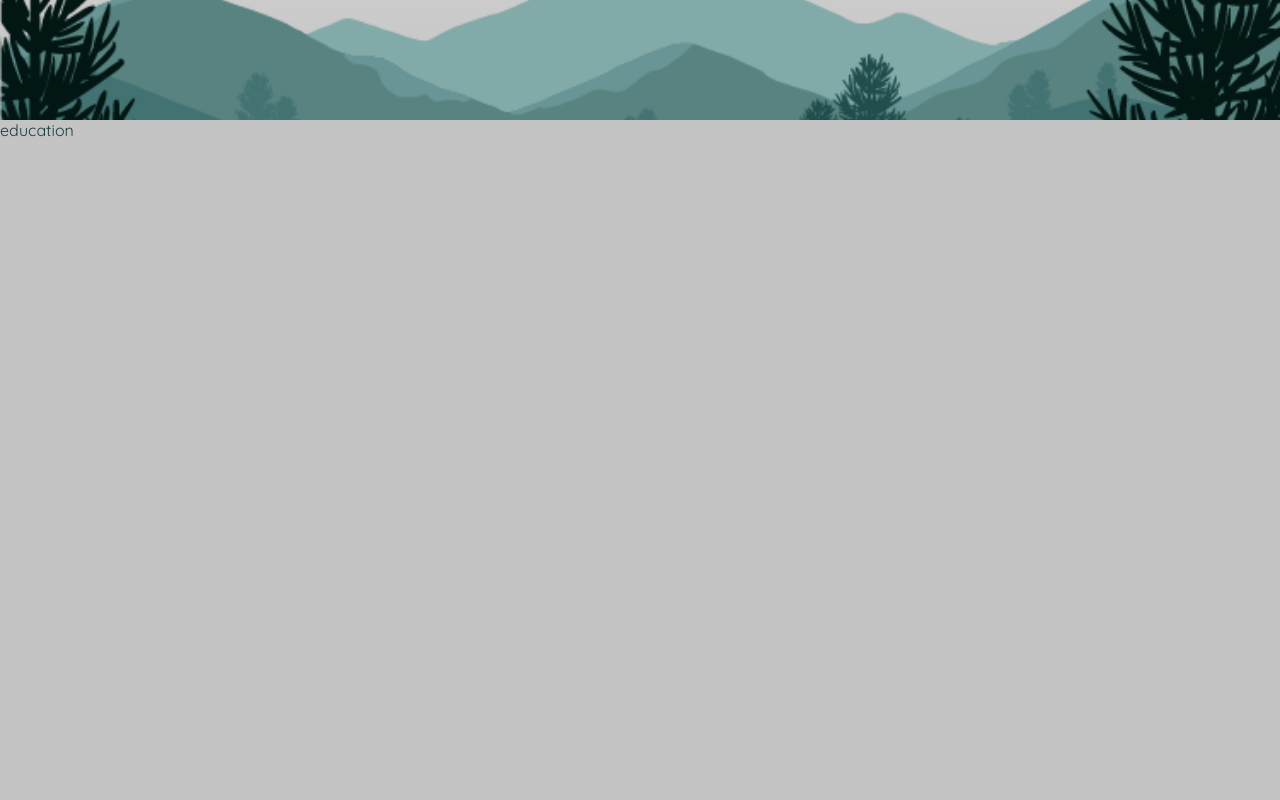
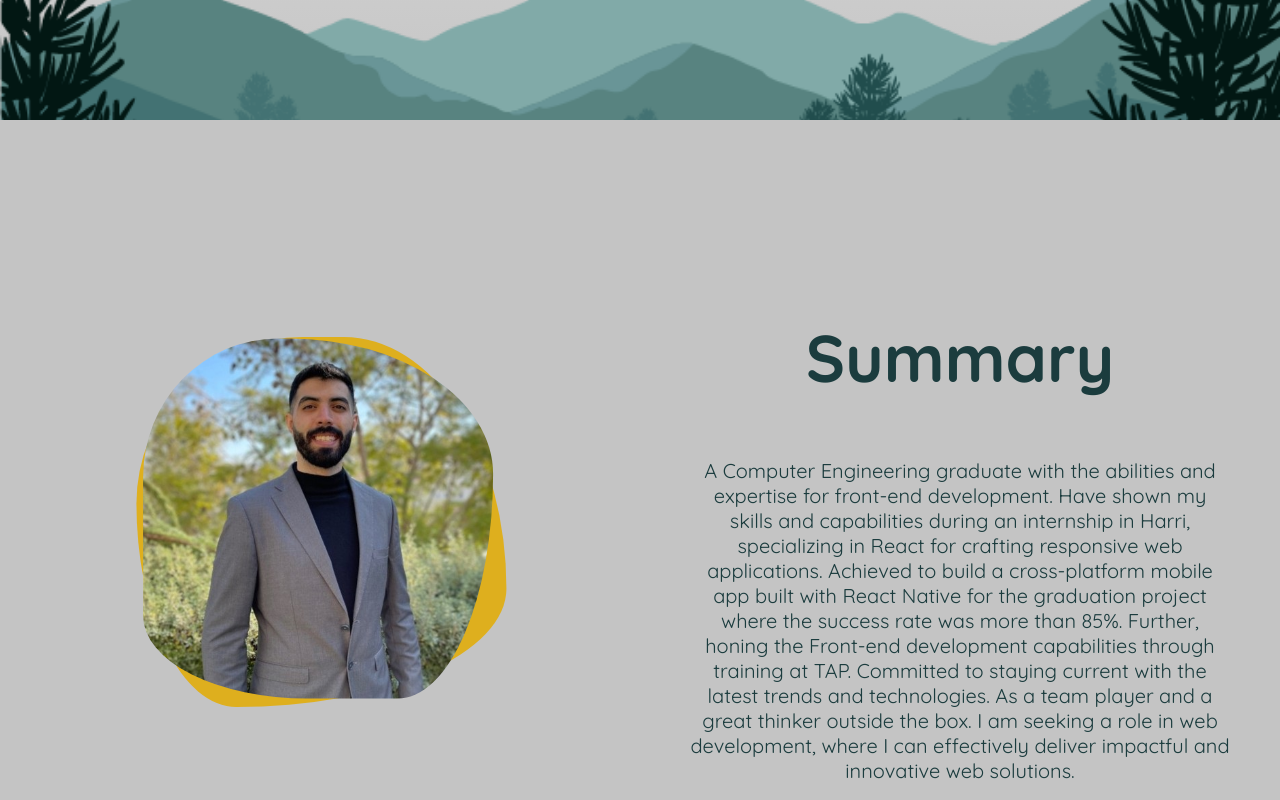
Before and after one commit to amreshtiwi/AmrEshtiwiPortfolio, a React (Vite) app: page / in a window 1280 px wide. Shown: the part 1480-2280 px from the top of the page. Built offline with nearby package versions, Linux system fonts and the light colour scheme.

Commit message:
finish the summary page

```diff
--- a/src/App.tsx
+++ b/src/App.tsx
@@ -3,17 +3,18 @@ import './app.scss'
 import { Home } from './components/home/Home'
 import { Navbar } from './components/navbar/Navbar'
 import { Parallax } from './components/parallax/Parallax'
+import { Summary } from './components/summary/Summary'
 
 function App() {
 
   return (
     <div>
       <section id='Home'>
-        <Navbar/>
-        <Home/>
-        </section>
-      <section id='Experince'><Parallax/></section>
-      <section id='Education'>education</section>
+        <Navbar />
+        <Home />
+      </section>
+      <section id='Experince'><Parallax /></section>
+      <section id='Education'><Summary /></section>
       <section id='Projects'>projects</section>
       <section id='Skills'>skills</section>
       <section id='Hobbie'>hobies</section>
--- /dev/null
+++ b/src/components/summary/Summary.tsx
@@ -0,0 +1,78 @@
+import './summary.scss'
+import { Variants, motion } from 'framer-motion'
+
+const textVariants = {
+    inital:{
+        y:30,
+        opacity: 0,
+    },
+
+    animate:{
+        y:0,
+        opacity:1,
+        transition:{
+            duration:0.5,
+            staggerChildren: 0.2,
+        }
+    },
+}
+
+const shape1Variants:Variants = {
+    inital:{
+        y:0,
+        x:0,
+    },
+
+    animate:{
+        y:4,
+        x:3,
+        transition:{
+            repeat: Infinity,
+            duration:0.5,
+            repeatType:"mirror",
+        }
+    },
+}
+
+const shape2Variants:Variants = {
+    inital:{
+        y:0,
+        x:0,
+    },
+
+    animate:{
+        y:-3,
+        x:-4,
+        transition:{
+            repeat: Infinity,
+            duration:0.5,
+            repeatType:"mirror",
+        }
+    },
+}
+
+export const Summary = () => {
+
+
+
+    return (
+        <div className='summary' >
+            <motion.div className="shape" variants={textVariants} initial="inital" whileInView="animate">
+                <motion.div className="shape-1" variants={shape1Variants} initial="inital" animate="animate"></motion.div>
+                <motion.div className="shape-2" variants={shape2Variants} initial="inital" animate="animate"></motion.div>
+            </motion.div>
+            <motion.div className="summaryContainer" variants={textVariants} initial="inital" whileInView="animate">
+                <motion.h1 variants={textVariants}>Summary</motion.h1>
+                <motion.p variants={textVariants}>A Computer Engineering graduate with the abilities and expertise for front-end development.
+                    Have shown my skills and capabilities during an internship in Harri,
+                    specializing in React for crafting responsive web applications.
+                    Achieved to build a cross-platform mobile app built with React Native for the graduation project where
+                    the success rate was more than 85%. Further, honing the Front-end development capabilities through training at TAP.
+                    Committed to staying current with the latest trends and technologies.
+                    As a team player and a great thinker outside the box.
+                    I am seeking a role in web development, where I can effectively deliver impactful and innovative web solutions.
+                </motion.p>
+            </motion.div>
+        </div>
+    )
+}
--- /dev/null
+++ b/src/components/summary/summary.scss
@@ -0,0 +1,48 @@
+.summary {
+    display: flex;
+    align-items: center;
+    justify-content: center;
+    width: 100%;
+    height: 100%;
+
+    .shape {
+        width: 50%;
+        position: relative;
+        display: flex;
+        justify-content: center;
+        align-items: center;
+        height: 100%;
+
+        .shape-1 {
+            position: absolute;
+            border-radius: 45% 44% 73% 27% / 45% 68% 32% 55%;
+            background-color: #DEAF1E;
+            height: 370px;
+            width: 370px;
+        }
+        .shape-2 {
+            position: absolute;
+            border-radius: 45% 68% 32% 55% / 45% 44% 73% 27% ;
+            background: url('/aesh.jpg');
+            background-size: cover;
+            background-position: bottom;
+            height: 360px;
+            width: 350px;
+        }
+    }
+
+    .summaryContainer {
+        padding: 50px;
+        width: 50%;
+        text-align: center;
+
+        h1{
+            font-size: 66px;
+            line-height: 200px;
+        }
+
+        p{
+            font-size: 20px;
+        }
+    }
+}
```
Also changed, not shown: public/aesh.jpg (added).
